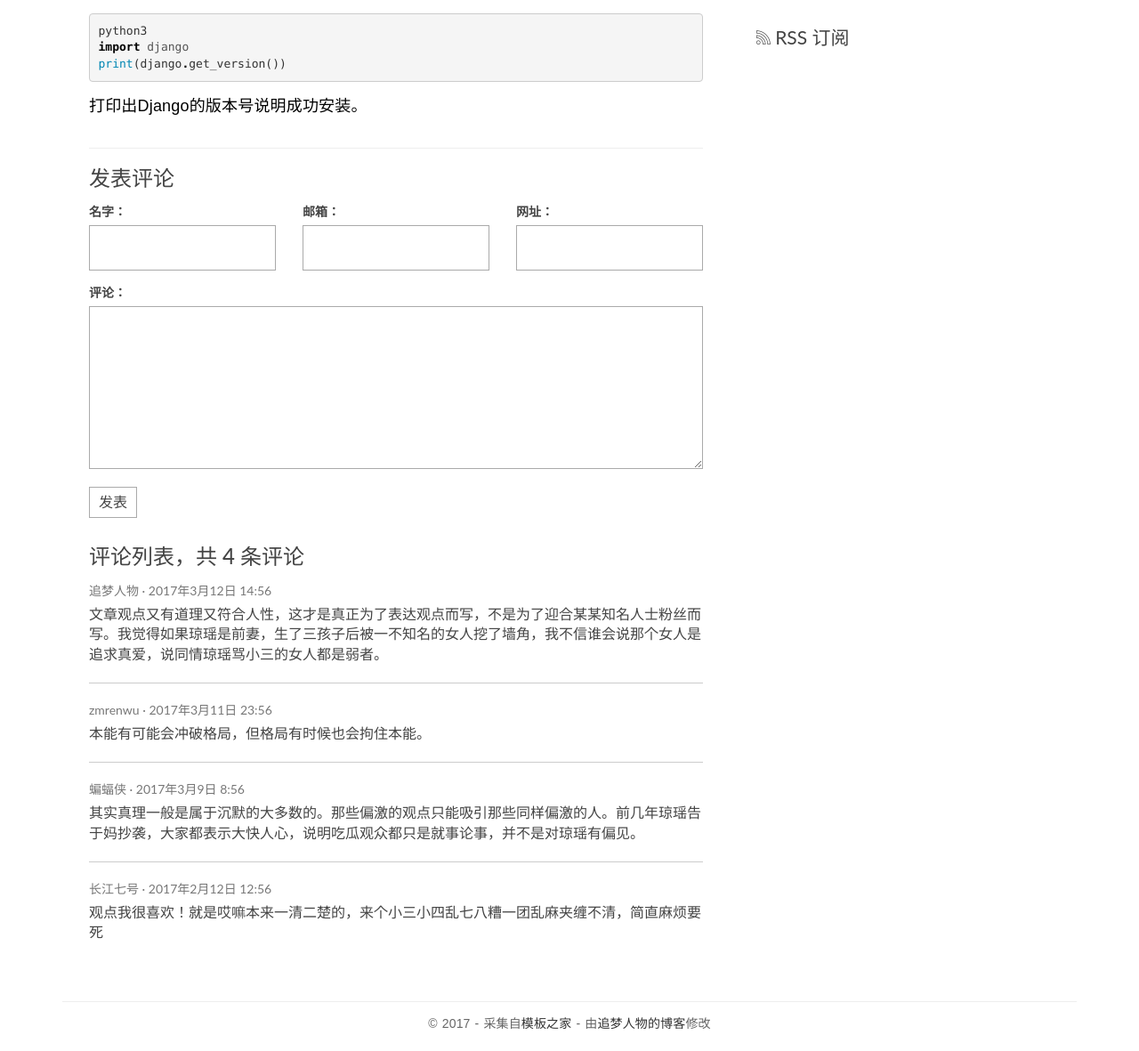
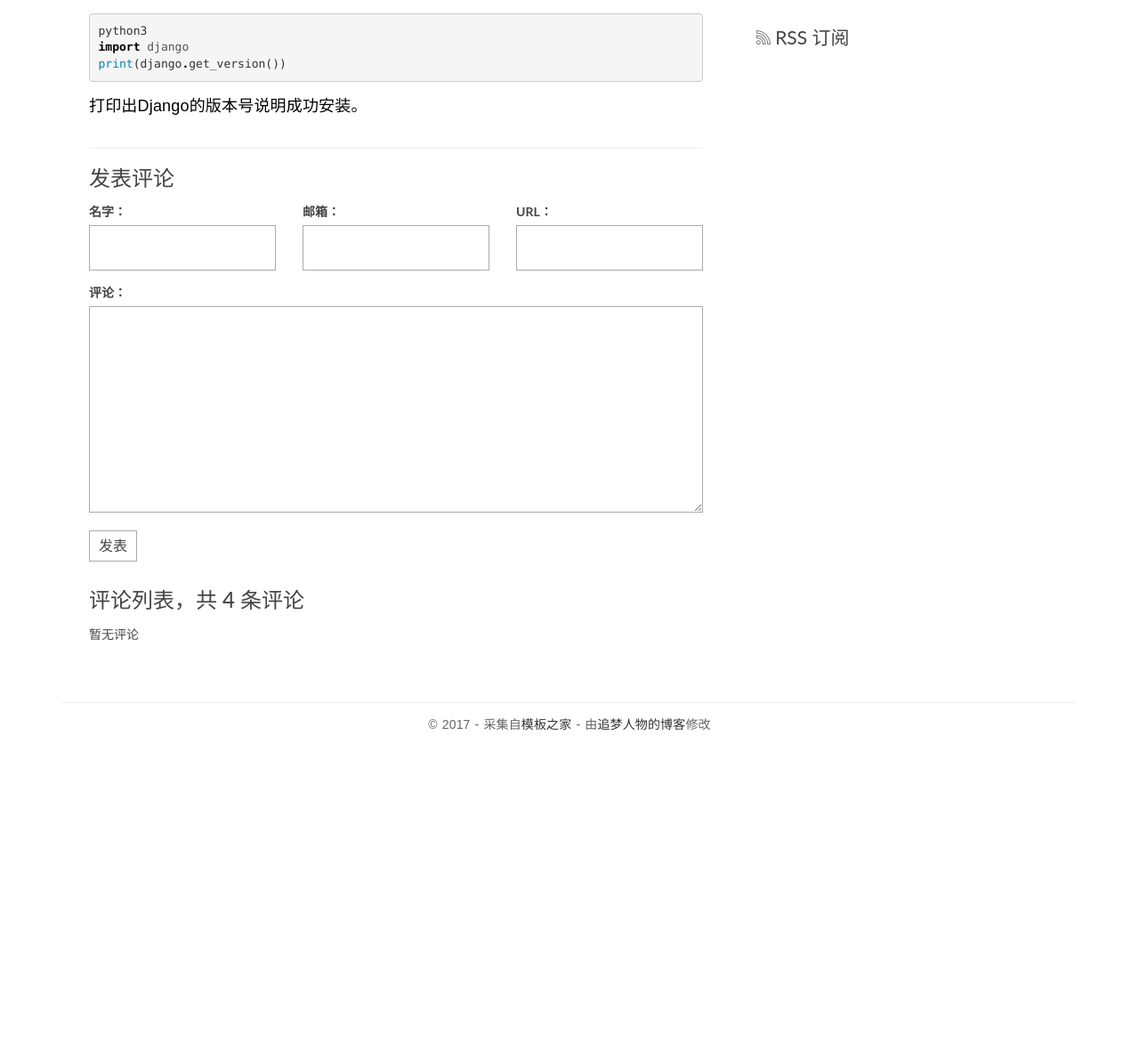
Before and after one commit to lllZLXlll/Python, a Django app: page /post/4/ in a window 1280 px wide. Shown: the part 1098-2279 px from the top of the page at 89% size. After the commit the page ends 1919 px from the top, so only its background shows below. Run offline with Django 3.2, Linux system fonts and the light colour scheme; data comes from the database, SQL or seed files in the repository; both versions use the stored data as it was after the commit; some libraries are stand-ins or nearby versions.

Commit message:
提交评论功能

```diff
--- a/blogproject/blog/templates/blog/detail.html
+++ b/blogproject/blog/templates/blog/detail.html
@@ -20,58 +20,49 @@
     <section class="comment-area" id="comment-area">
         <hr>
         <h3>发表评论</h3>
-        <form action="#" method="post" class="comment-form">
+        <form action="{% url 'comments:post_comment' post.pk %}" method="post" class="comment-form">
+{#           表单token验证，防跨站点攻击 #}
+            {% csrf_token %}
             <div class="row">
                 <div class="col-md-4">
-                    <label for="id_name">名字：</label>
-                    <input type="text" id="id_name" name="name" required>
+                    <label for="{{ form.name.id_for_label }}">名字：</label>
+                    {{ form.name }}
+                    {{ form.name.errors }}
                 </div>
                 <div class="col-md-4">
-                    <label for="id_email">邮箱：</label>
-                    <input type="email" id="id_email" name="email" required>
+                    <label for="{{ form.email.id_for_label }}">邮箱：</label>
+                    {{ form.email }}
+                    {{ form.email.errors }}
                 </div>
                 <div class="col-md-4">
-                    <label for="id_url">网址：</label>
-                    <input type="text" id="id_url" name="url">
+                    <label for="{{ form.email.id_for_label }}">URL：</label>
+                    {{ form.url }}
+                    {{ form.url.errors }}
                 </div>
                 <div class="col-md-12">
-                    <label for="id_comment">评论：</label>
-                    <textarea name="comment" id="id_comment" required></textarea>
-                    <button type="submit" class="comment-btn">发表</button>
+                  <label for="{{ form.text.id_for_label }}">评论：</label>
+                  {{ form.text }}
+                  {{ form.text.errors }}
+
+                  <button type="submit" class="comment-btn">发表</button>
                 </div>
-            </div>    <!-- row -->
+            </div>
         </form>
+
         <div class="comment-list-panel">
             <h3>评论列表，共 <span>4</span> 条评论</h3>
             <ul class="comment-list list-unstyled">
+                {% for comment in comment_list %}
                 <li class="comment-item">
-                    <span class="nickname">追梦人物</span>
-                    <time class="submit-date" datetime="2012-11-09T23:15:57+00:00">2017年3月12日 14:56</time>
+                    <span class="nickname">{{ comment.name }}</span>
+                    <time class="submit-date">{{ comment.created_time }}</time>
                     <div class="text">
-                        文章观点又有道理又符合人性，这才是真正为了表达观点而写，不是为了迎合某某知名人士粉丝而写。我觉得如果琼瑶是前妻，生了三孩子后被一不知名的女人挖了墙角，我不信谁会说那个女人是追求真爱，说同情琼瑶骂小三的女人都是弱者。
+                        {{ comment.text }}
                     </div>
                 </li>
-                <li class="comment-item">
-                    <span class="nickname">zmrenwu</span>
-                    <time class="submit-date" datetime="2012-11-09T23:15:57+00:00">2017年3月11日 23:56</time>
-                    <div class="text">
-                        本能有可能会冲破格局，但格局有时候也会拘住本能。
-                    </div>
-                </li>
-                <li class="comment-item">
-                    <span class="nickname">蝙蝠侠</span>
-                    <time class="submit-date" datetime="2012-11-09T23:15:57+00:00">2017年3月9日 8:56</time>
-                    <div class="text">
-                        其实真理一般是属于沉默的大多数的。那些偏激的观点只能吸引那些同样偏激的人。前几年琼瑶告于妈抄袭，大家都表示大快人心，说明吃瓜观众都只是就事论事，并不是对琼瑶有偏见。
-                    </div>
-                </li>
-                <li class="comment-item">
-                    <span class="nickname">长江七号</span>
-                    <time class="submit-date" datetime="2012-11-09T23:15:57+00:00">2017年2月12日 12:56</time>
-                    <div class="text">
-                        观点我很喜欢！就是哎嘛本来一清二楚的，来个小三小四乱七八糟一团乱麻夹缠不清，简直麻烦要死
-                    </div>
-                </li>
+                {% empty %}
+                    暂无评论
+                {% endfor %}
             </ul>
         </div>
     </section>
--- a/blogproject/blog/views.py
+++ b/blogproject/blog/views.py
@@ -1,6 +1,7 @@
 from django.shortcuts import render, get_object_or_404
 from django.shortcuts import render
 from .models import Post, Category
+from comments.forms import CommentForm
 import markdown
 
 # 首页
@@ -19,7 +20,17 @@ def detail(request, pk):
                                      'markdown.extensions.codehilite',
                                      'markdown.extensions.toc',
                                   ])
-    return render(request, 'blog/detail.html', context={'post': post})
+    # 实例化表单对象
+    form = CommentForm()
+    # 获取此篇文章下的所有评论
+    comment_list = post.comment_set.all().order_by('-created_time')
+    context = {
+        'post': post,
+        'form': form,
+        'comment_list': comment_list,
+    }
+
+    return render(request, 'blog/detail.html', context=context)
 
 # 归档
 def archives(request, year, month):
--- a/blogproject/blogproject/urls.py
+++ b/blogproject/blogproject/urls.py
@@ -18,5 +18,6 @@ from django.contrib import admin
 
 urlpatterns = [
     url(r'^admin/', admin.site.urls),
-    url(r'', include('blog.urls')), # 引入自定义路由文件
+    url(r'', include('blog.urls')),
+    url(r'', include('comments.urls')),
 ]
--- /dev/null
+++ b/blogproject/comments/forms.py
@@ -0,0 +1,25 @@
+# -*- coding: utf-8 -*-
+
+"""
+表单
+"""
+
+from django import forms
+from .models import Comment
+
+class CommentForm(forms.ModelForm):
+
+    """
+    要使用 Django 的表单功能，我们首先导入 forms 模块。
+    Django 的表单类必须继承自 forms.Form 类或者 forms.ModelForm 类。
+    如果表单对应有一个数据库模型（例如这里的评论表单对应着评论模型），
+    那么使用 ModelForm 类会简单很多，这是 Django 为我们提供的方便。
+    之后我们在表单的内部类 Meta 里指定一些和表单相关的东西。
+    model = Comment 表明这个表单对应的数据库模型是 Comment 类。
+    fields = ['name', 'email', 'url', 'text'] 指定了表单需要显示的字段，
+    这里我们指定了 name、email、url、text 需要显示。
+    """
+
+    class Meta:
+        model = Comment
+        fields = ['name', 'email', 'url', 'text']
--- /dev/null
+++ b/blogproject/comments/urls.py
@@ -0,0 +1,10 @@
+# -*- coding: utf-8 -*-
+
+from django.conf.urls import url
+from . import views
+
+app_name = 'comments'
+urlpatterns = [
+    url(r'^comment/post/(?P<post_pk>[0-9]+)/$', views.post_comment, name='post_comment'),
+
+]
```
Also changed, not shown: blogproject/comments/views.py (+43 -1 lines), blogproject/db.sqlite3.
